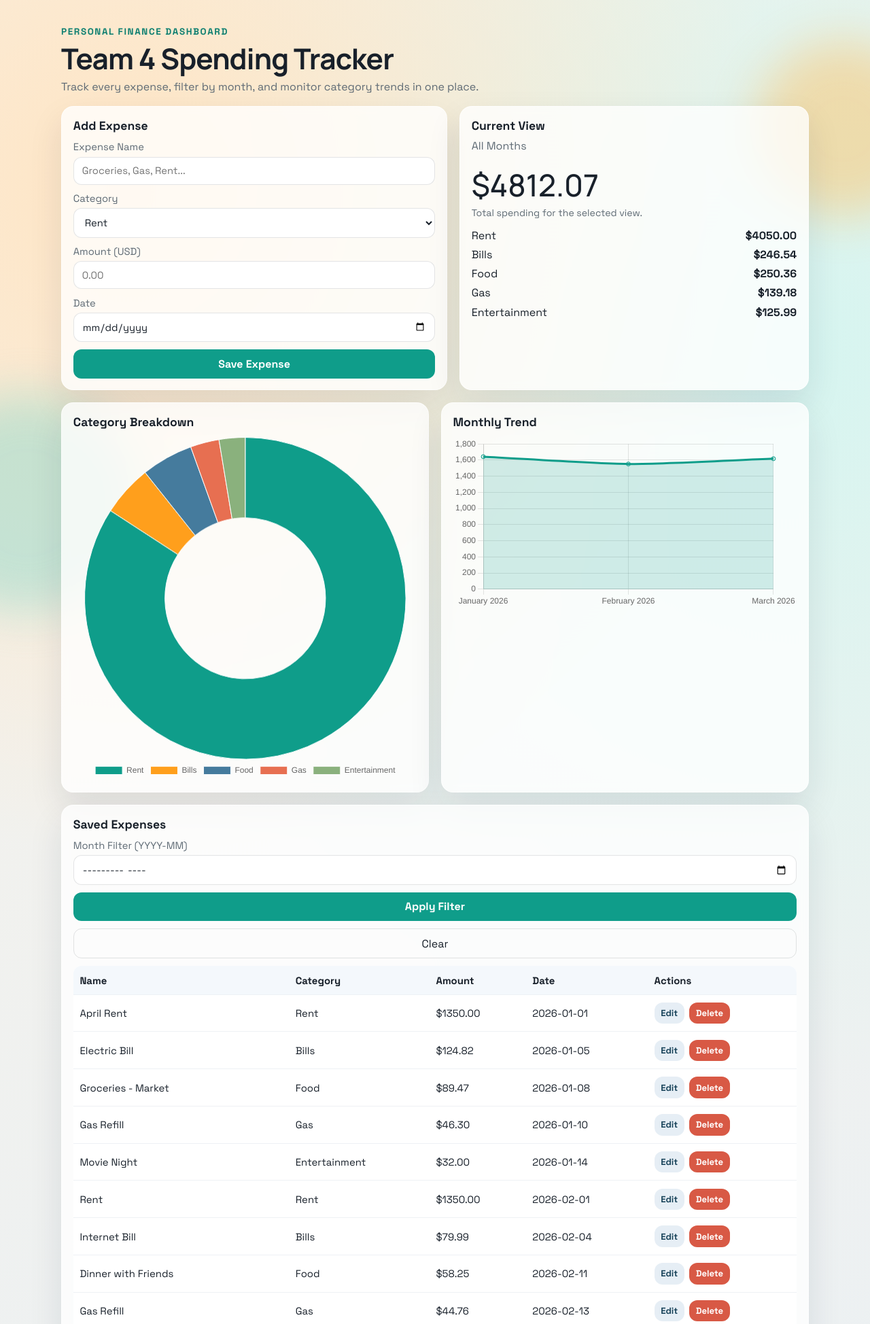
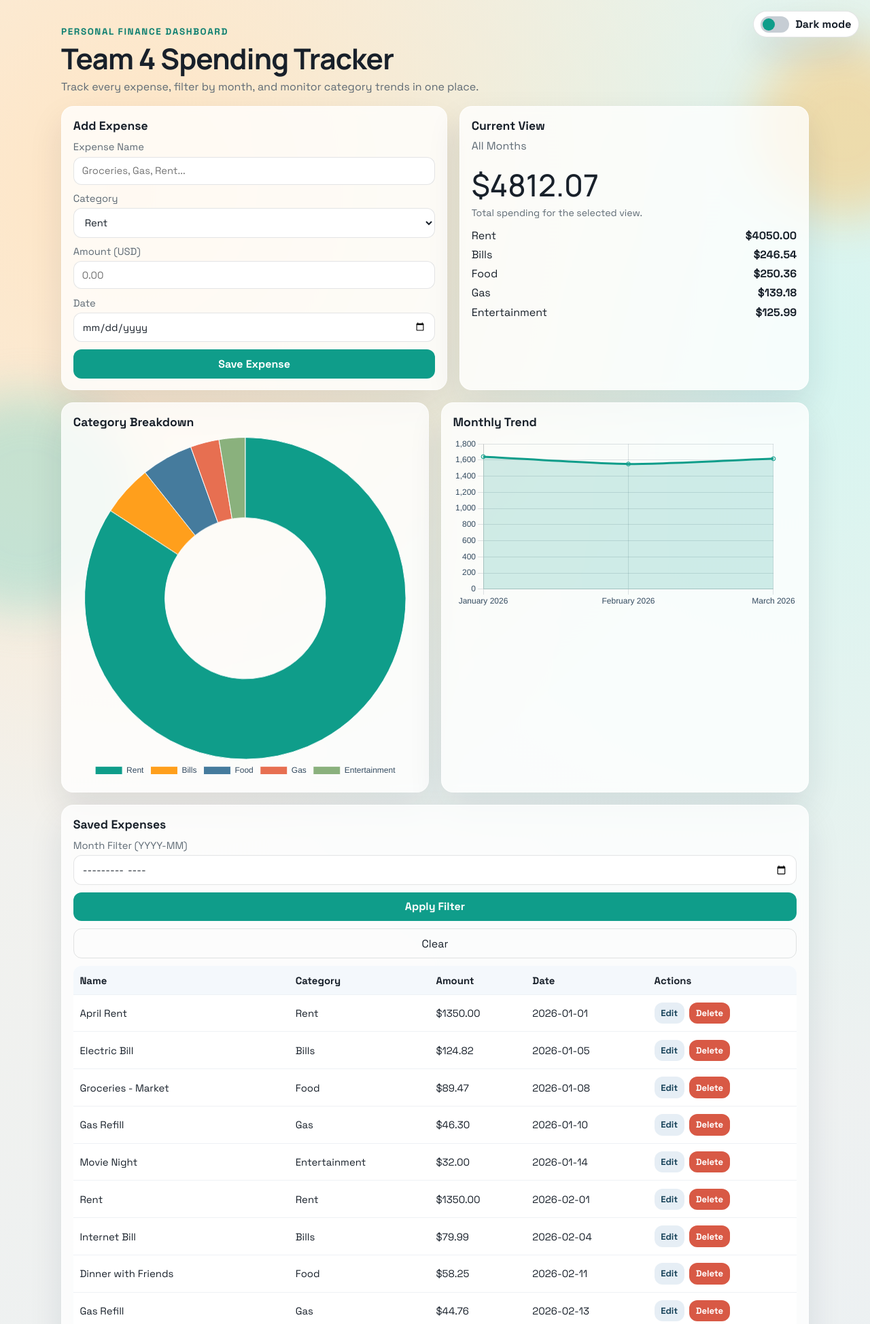
Before and after one commit to brianreinhard/IT111_Team4, a Flask app: page / in a window 1280 px wide. Shown: the top 1948 px of the page at 68% size. Run offline with Flask 3, Linux system fonts and the light colour scheme.

Commit message:
Added light/dark mode toggle switch

```diff
--- a/static/styles.css
+++ b/static/styles.css
@@ -1,16 +1,52 @@
 :root {
   --bg: #f8f7f3;
+  --bg-accent-a: #ffe5c4;
+  --bg-accent-b: #d6f5f0;
+  --bg-grad-start: #f6f2ea;
+  --bg-grad-end: #e9f0f5;
   --panel: rgba(255, 255, 255, 0.78);
   --panel-strong: #ffffff;
   --ink: #18202a;
   --muted: #5e6a74;
   --accent: #0f9d8a;
   --accent-dark: #0d7f70;
+  --btn-secondary-bg: #e6eef5;
+  --btn-secondary-bg-hover: #d2e4f2;
+  --btn-secondary-ink: #18435a;
+  --table-bg: #ffffff;
+  --table-head-bg: #f4f8fc;
+  --table-row-line: #eef1f5;
   --line: rgba(24, 32, 42, 0.12);
   --alert-bg: #ffe3dc;
   --alert-ink: #8f2d23;
+  --dialog-backdrop: rgba(16, 25, 38, 0.35);
   --shadow: 0 22px 50px rgba(19, 34, 54, 0.1);
   --radius: 18px;
+}
+
+:root[data-theme="dark"] {
+  --bg: #111722;
+  --bg-accent-a: #2a1f14;
+  --bg-accent-b: #11302a;
+  --bg-grad-start: #111722;
+  --bg-grad-end: #1a2231;
+  --panel: rgba(23, 33, 49, 0.86);
+  --panel-strong: #1f2c3f;
+  --ink: #edf3fb;
+  --muted: #afbccb;
+  --accent: #4ebab0;
+  --accent-dark: #3b988f;
+  --btn-secondary-bg: #26384c;
+  --btn-secondary-bg-hover: #2f4560;
+  --btn-secondary-ink: #d8e5f2;
+  --table-bg: #192638;
+  --table-head-bg: #223449;
+  --table-row-line: #2a3d55;
+  --line: rgba(184, 202, 220, 0.22);
+  --alert-bg: #5c2d2f;
+  --alert-ink: #ffd9d4;
+  --dialog-backdrop: rgba(8, 12, 19, 0.7);
+  --shadow: 0 22px 50px rgba(4, 7, 13, 0.45);
 }
 
 * {
@@ -22,10 +58,11 @@ body {
   font-family: "Space Grotesk", "Avenir Next", sans-serif;
   color: var(--ink);
   background:
-    radial-gradient(circle at 15% 10%, #ffe5c4 0%, transparent 35%),
-    radial-gradient(circle at 92% 18%, #d6f5f0 0%, transparent 42%),
-    linear-gradient(160deg, #f6f2ea 0%, #e9f0f5 100%);
+    radial-gradient(circle at 15% 10%, var(--bg-accent-a) 0%, transparent 35%),
+    radial-gradient(circle at 92% 18%, var(--bg-accent-b) 0%, transparent 42%),
+    linear-gradient(160deg, var(--bg-grad-start) 0%, var(--bg-grad-end) 100%);
   min-height: 100vh;
+  transition: background 0.25s ease, color 0.25s ease;
 }
 
 .bg-orb {
@@ -57,6 +94,45 @@ body {
   margin: 2.4rem auto 3rem;
   display: grid;
   gap: 1.1rem;
+}
+
+.theme-toggle {
+  position: fixed;
+  top: 1rem;
+  right: 1rem;
+  z-index: 20;
+  display: inline-flex;
+  align-items: center;
+  gap: 0.55rem;
+  border-radius: 999px;
+  border: 1px solid var(--line);
+  background: var(--panel-strong);
+  color: var(--ink);
+  box-shadow: var(--shadow);
+  padding: 0.42rem 0.66rem;
+}
+
+.theme-toggle-track {
+  width: 42px;
+  height: 24px;
+  border-radius: 999px;
+  background: rgba(93, 112, 132, 0.35);
+  position: relative;
+}
+
+.theme-toggle-thumb {
+  position: absolute;
+  width: 18px;
+  height: 18px;
+  border-radius: 999px;
+  top: 3px;
+  left: 3px;
+  background: var(--accent);
+  transition: transform 0.2s ease;
+}
+
+:root[data-theme="dark"] .theme-toggle-thumb {
+  transform: translateX(18px);
 }
 
 .flash-stack {
@@ -157,12 +233,12 @@ button:hover {
 }
 
 .btn-secondary {
-  background: #e6eef5;
-  color: #18435a;
+  background: var(--btn-secondary-bg);
+  color: var(--btn-secondary-ink);
 }
 
 .btn-secondary:hover {
-  background: #d2e4f2;
+  background: var(--btn-secondary-bg-hover);
 }
 
 .btn-danger {
@@ -254,7 +330,7 @@ button:hover {
 table {
   width: 100%;
   border-collapse: collapse;
-  background: white;
+  background: var(--table-bg);
   border-radius: 12px;
   overflow: hidden;
 }
@@ -263,12 +339,12 @@ th,
 td {
   text-align: left;
   padding: 0.7rem 0.6rem;
-  border-bottom: 1px solid #eef1f5;
+  border-bottom: 1px solid var(--table-row-line);
   font-size: 0.93rem;
 }
 
 th {
-  background: #f4f8fc;
+  background: var(--table-head-bg);
 }
 
 .empty,
@@ -285,7 +361,7 @@ th {
 
 .summary-card {
   border: 1px solid var(--line);
-  background: rgba(255, 255, 255, 0.84);
+  background: color-mix(in srgb, var(--panel-strong) 86%, transparent);
   border-radius: 14px;
   padding: 0.8rem;
 }
@@ -309,12 +385,12 @@ th {
   border-radius: 16px;
   padding: 0;
   width: min(460px, 92vw);
-  background: #fff;
+  background: var(--panel-strong);
   box-shadow: var(--shadow);
 }
 
 .edit-dialog::backdrop {
-  background: rgba(16, 25, 38, 0.35);
+  background: var(--dialog-backdrop);
 }
 
 .edit-form {
--- a/templates/index.html
+++ b/templates/index.html
@@ -7,10 +7,25 @@
   <link rel="preconnect" href="https://fonts.googleapis.com">
   <link rel="preconnect" href="https://fonts.gstatic.com" crossorigin>
   <link href="https://fonts.googleapis.com/css2?family=Space+Grotesk:wght@400;500;600;700&family=Manrope:wght@500;700&display=swap" rel="stylesheet">
+  <script>
+    (() => {
+      const savedTheme = localStorage.getItem("theme");
+      const prefersDark = window.matchMedia("(prefers-color-scheme: dark)").matches;
+      const theme = savedTheme || (prefersDark ? "dark" : "light");
+      document.documentElement.setAttribute("data-theme", theme);
+    })();
+  </script>
   <link rel="stylesheet" href="{{ url_for('static', filename='styles.css') }}">
   <script src="https://cdn.jsdelivr.net/npm/chart.js"></script>
 </head>
 <body>
+  <button id="themeToggle" class="theme-toggle" type="button" aria-label="Toggle dark mode">
+    <span class="theme-toggle-track" aria-hidden="true">
+      <span class="theme-toggle-thumb"></span>
+    </span>
+    <span id="themeToggleLabel">Dark mode</span>
+  </button>
+
   <div class="bg-orb orb-a"></div>
   <div class="bg-orb orb-b"></div>
 
@@ -238,44 +253,119 @@
     const monthlyLabels = chartPayload.monthlyLabels;
     const monthlyValues = chartPayload.monthlyValues;
 
-    new Chart(document.getElementById("categoryChart"), {
+    const htmlRoot = document.documentElement;
+    const themeToggle = document.getElementById("themeToggle");
+    const themeToggleLabel = document.getElementById("themeToggleLabel");
+
+    let categoryChart;
+    let monthlyChart;
+
+    function currentTheme() {
+      return htmlRoot.getAttribute("data-theme") || "light";
+    }
+
+    function chartPalette(theme) {
+      if (theme === "dark") {
+        return {
+          text: "#d7dde5",
+          grid: "rgba(167, 180, 196, 0.24)",
+          area: "rgba(78, 186, 170, 0.2)",
+          line: "#4ebab0",
+          donut: ["#4ebab0", "#ffc46b", "#79a7df", "#ff8d7a", "#9bcf91", "#b39ddb"],
+        };
+      }
+
+      return {
+        text: "#334a5f",
+        grid: "rgba(35, 56, 79, 0.14)",
+        area: "rgba(15, 157, 138, 0.18)",
+        line: "#0f9d8a",
+        donut: ["#0f9d8a", "#ff9f1c", "#457b9d", "#e76f51", "#8ab17d", "#6d6875"],
+      };
+    }
+
+    function renderCharts() {
+      const palette = chartPalette(currentTheme());
+
+      if (categoryChart) {
+        categoryChart.destroy();
+      }
+      if (monthlyChart) {
+        monthlyChart.destroy();
+      }
+
+      categoryChart = new Chart(document.getElementById("categoryChart"), {
         type: "doughnut",
         data: {
           labels: categoryLabels,
           datasets: [{
             data: categoryValues,
-          backgroundColor: ["#0f9d8a", "#ff9f1c", "#457b9d", "#e76f51", "#8ab17d", "#6d6875"],
-          borderWidth: 1
-        }]
+            backgroundColor: palette.donut,
+            borderWidth: 1,
+          }],
         },
         options: {
           plugins: {
-          legend: { position: "bottom" }
-        }
-      }
+            legend: {
+              position: "bottom",
+              labels: { color: palette.text },
+            },
+          },
+        },
       });
 
-    new Chart(document.getElementById("monthlyChart"), {
+      monthlyChart = new Chart(document.getElementById("monthlyChart"), {
         type: "line",
         data: {
           labels: monthlyLabels,
           datasets: [{
             label: "Monthly Total",
             data: monthlyValues,
-          borderColor: "#0f9d8a",
-          backgroundColor: "rgba(15, 157, 138, 0.18)",
+            borderColor: palette.line,
+            backgroundColor: palette.area,
             fill: true,
-          tension: 0.25
-        }]
+            tension: 0.25,
+          }],
         },
         options: {
-        plugins: { legend: { display: false } },
+          plugins: {
+            legend: { display: false },
+          },
           scales: {
+            x: {
+              ticks: { color: palette.text },
+              grid: { color: palette.grid },
+            },
             y: {
-            beginAtZero: true
+              beginAtZero: true,
+              ticks: { color: palette.text },
+              grid: { color: palette.grid },
+            },
+          },
+        },
+      });
     }
+
+    function syncThemeToggleText() {
+      const theme = currentTheme();
+      const nextMode = theme === "dark" ? "Light mode" : "Dark mode";
+      themeToggleLabel.textContent = nextMode;
+      themeToggle.setAttribute("aria-label", `Switch to ${nextMode.toLowerCase()}`);
     }
+
+    function setTheme(theme) {
+      htmlRoot.setAttribute("data-theme", theme);
+      localStorage.setItem("theme", theme);
+      syncThemeToggleText();
+      renderCharts();
     }
+
+    syncThemeToggleText();
+    renderCharts();
+
+    themeToggle.addEventListener("click", () => {
+      const nextTheme = currentTheme() === "dark" ? "light" : "dark";
+      setTheme(nextTheme);
     });
 
     const editDialog = document.getElementById("editDialog");
```
Lines whose indentation alone changed are shown as unchanged.
